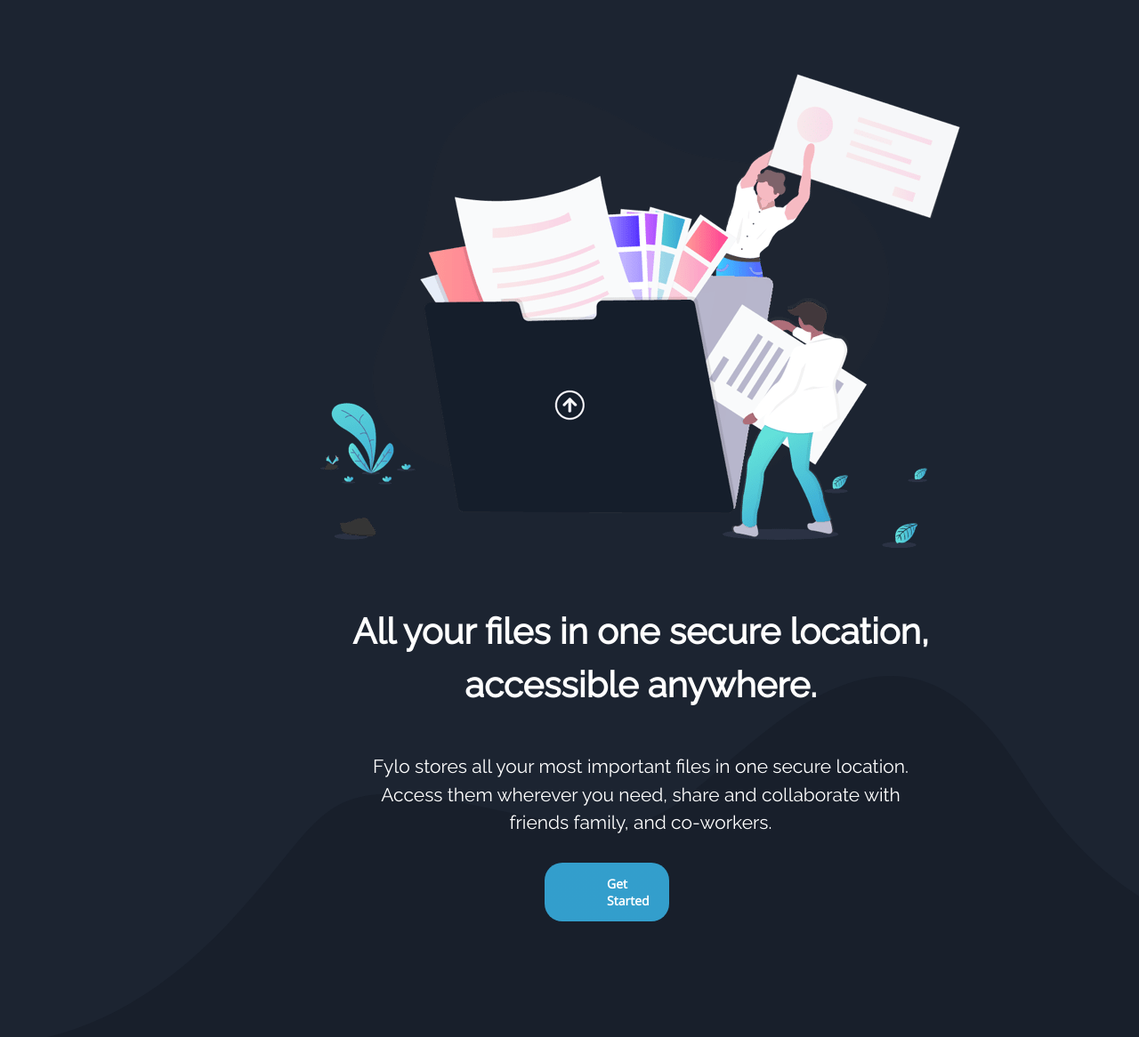
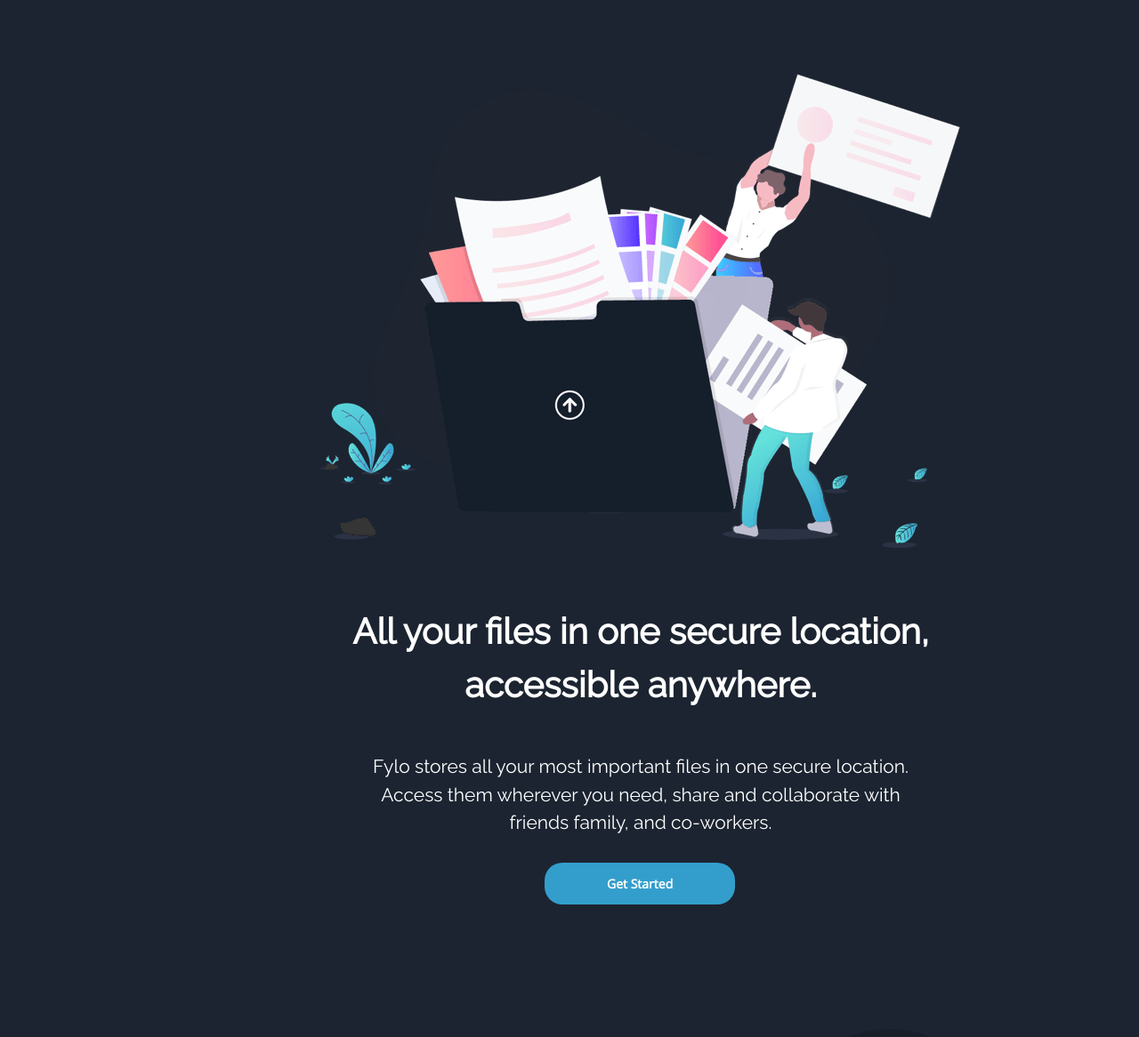
Before and after one commit to dynatacey/fylo, a plain HTML site: page index.html in a window 1280 px wide. Shown: the part 134-1300 px from the top of the page at 89% size. Drawn offline with nearby package versions, Linux system fonts and the light colour scheme.

Commit message:
position changes to top-mid cont css

```diff
--- a/css/styles.css
+++ b/css/styles.css
@@ -56,6 +56,7 @@
 }
 
 #top-container {
+  position: relative;
   background-color: hsl(217, 28%, 15%);
   margin: auto;
   width: 1440px;
@@ -122,16 +123,12 @@
   -moz-border-radius: 20;
   border-radius: 20px;
   color: hsl(0, 0%, 100%);
-  margin: 350px auto 0 auto;
+  margin: 350px 612px 0 612px;
   font-size: 14px;
 
   padding: 14px 70px 14px 70px;
   text-decoration: none;
   float: left;
-  position: absolute;
-
-  left: 612px;
-  right: 612px;
 }
 
 #btn:hover {
@@ -142,6 +139,7 @@
   margin-top: 140px;
 }
 #mid-container {
+  position: relative;
   background-color: hsl(218, 28%, 13%);
 }
 #mid-container-2 {
```
